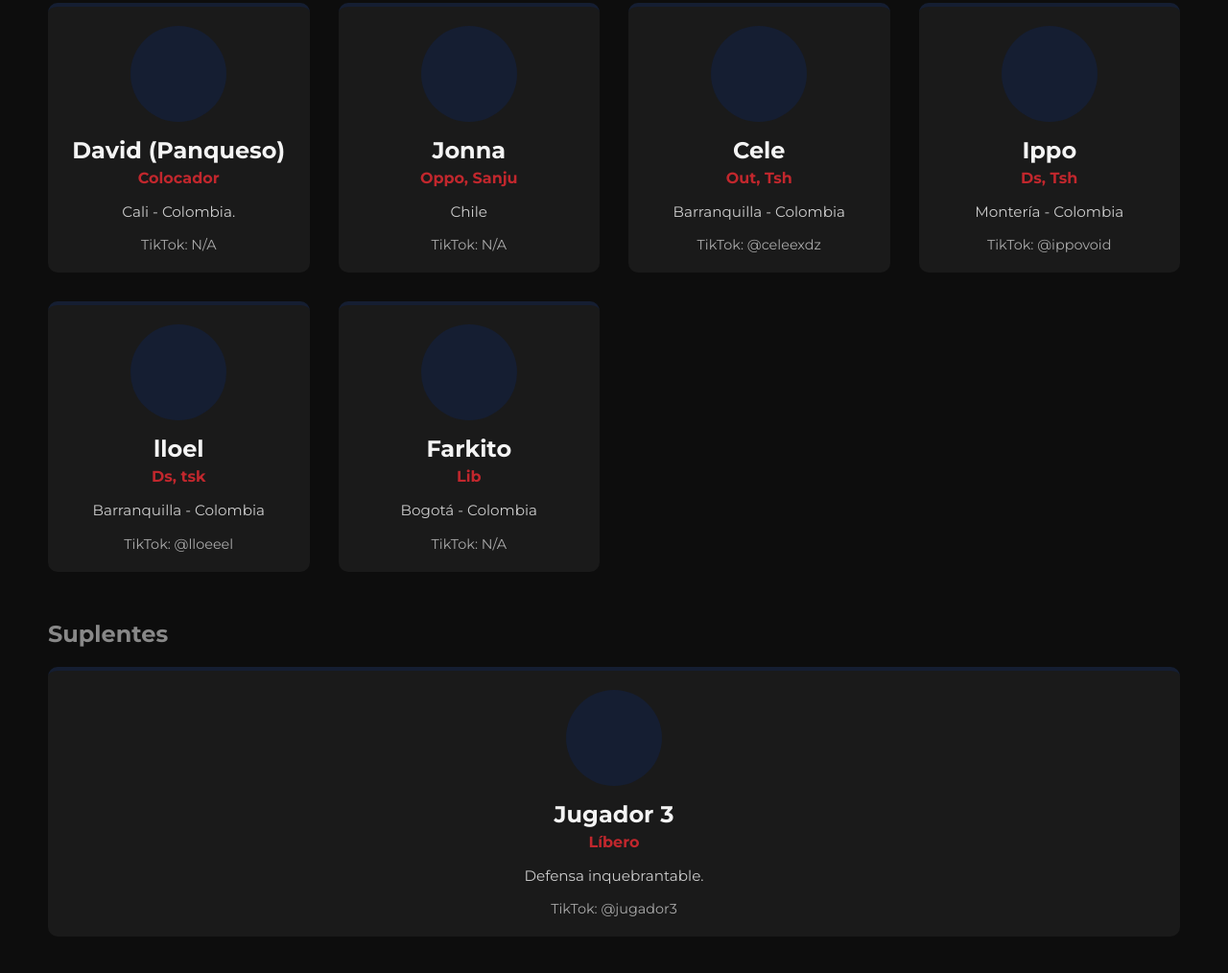
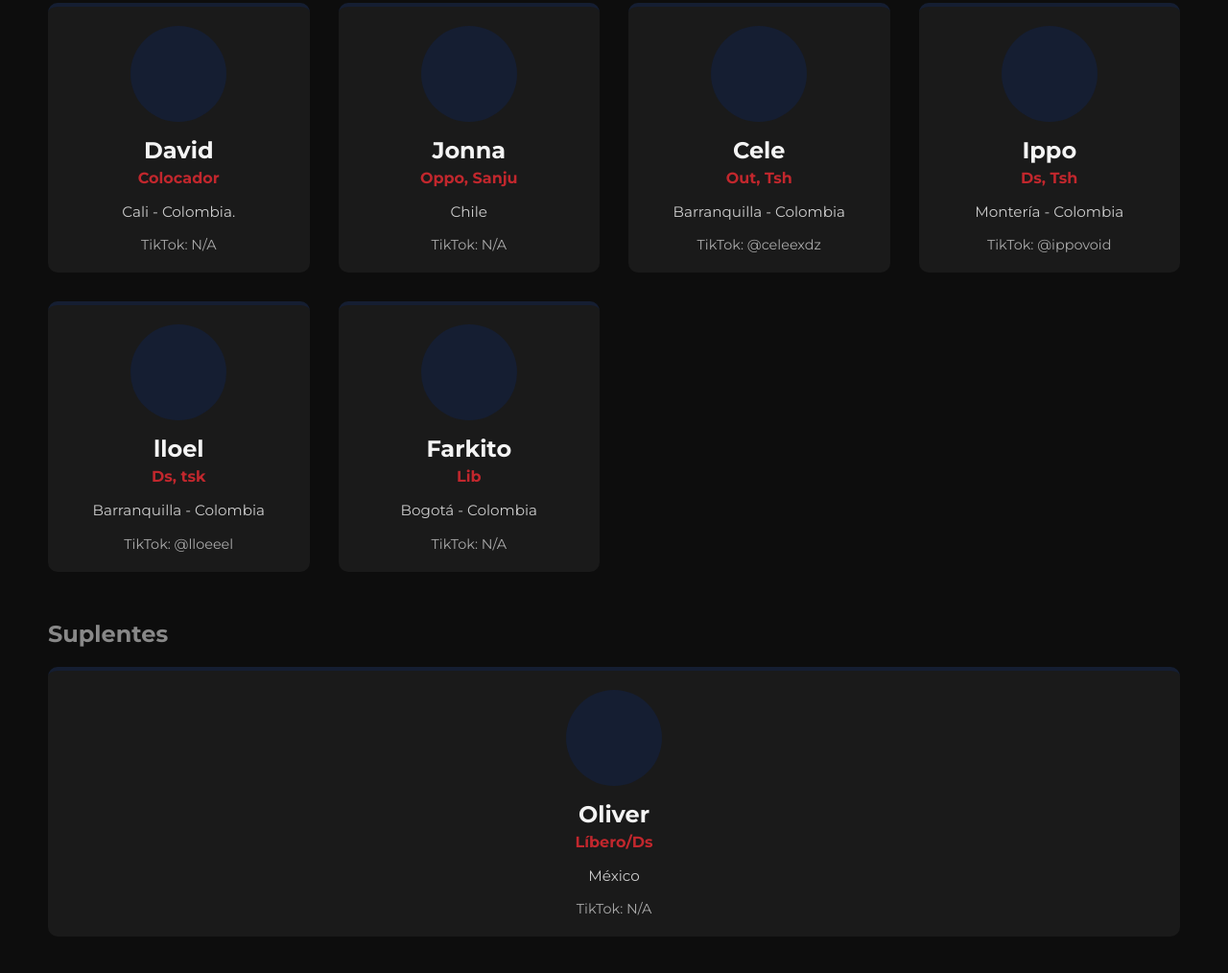
Before and after one commit to Jorelinson/Coles, a website: page index.html in a window 1280 px wide. Shown: the part 1375-2389 px from the top of the page at 96% size. Drawn offline with Linux system fonts and the light colour scheme.

Commit message:
partidos actualizados formato jugadores actualizados

```diff
--- a/index.html
+++ b/index.html
@@ -70,7 +70,7 @@
     <div class="roster-grid">
         <div class="player-card">
             <div class="player-img placeholder"></div>
-            <h4>David (Panqueso)</h4>
+            <h4>David</h4>
             <p class="position">Colocador</p>
             <p class="desc">Cali - Colombia.</p>
             <a href="#" class="social-link">TikTok: N/A</a>
@@ -122,10 +122,10 @@
     <div class="roster-grid">
         <div class="player-card">
             <div class="player-img placeholder"></div>
-            <h4>Jugador 3</h4>
-            <p class="position">Líbero</p>
-            <p class="desc">Defensa inquebrantable.</p>
-            <a href="#" class="social-link">TikTok: @jugador3</a>
+            <h4>Oliver</h4>
+            <p class="position">Líbero/Ds</p>
+            <p class="desc">México</p>
+            <a href="#" class="social-link">TikTok: N/A</a>
         </div>
     </div>
 </section>
```
